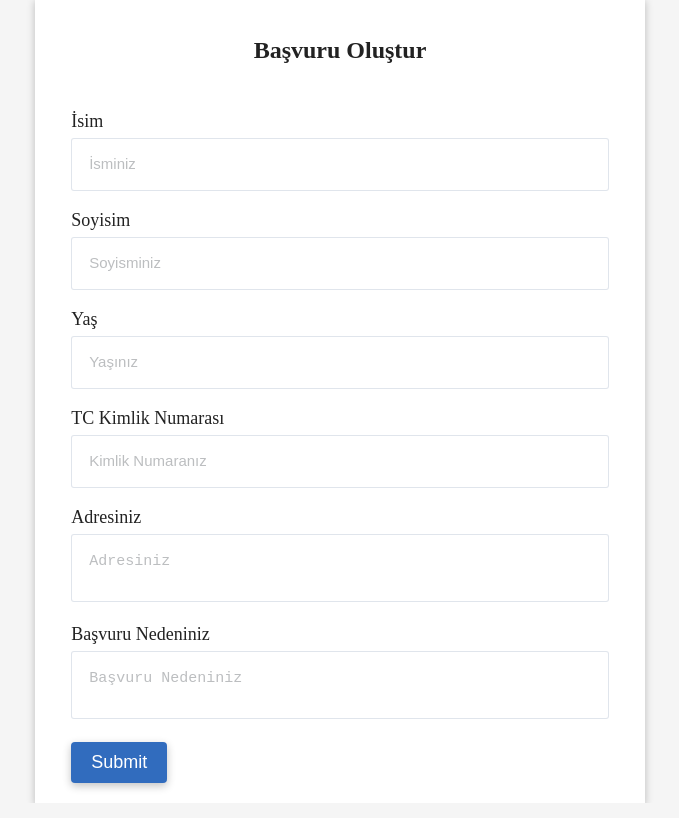
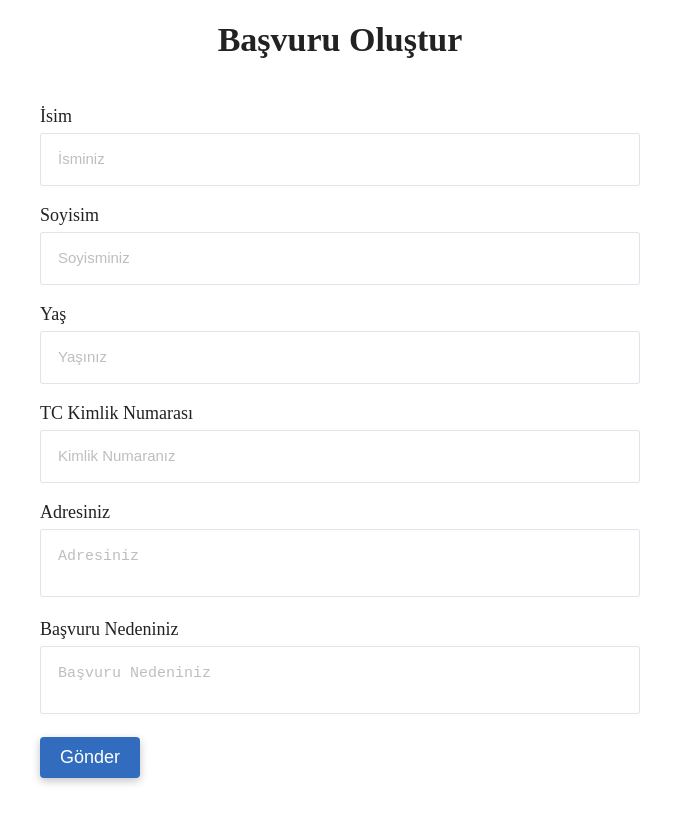
Before and after one commit to 159-Pazarama-React-Bootcamp/final-project-elyasetunahan, a React (Create React App) app: page /basvuru-olustur in a window 1280 px wide. Shown: the whole page, without its empty margins (300-979 px from the left). Built offline with nearby package versions, Linux system fonts and the light colour scheme.

Commit message:
başvuru oluşturma sayfası tamamlandı

```diff
--- a/src/pages/CreateApplicationPage/index.css
+++ b/src/pages/CreateApplicationPage/index.css
@@ -4,22 +4,37 @@ body {
     align-items: center;
     width: 100vw;
     height: 100vh;
-    background: #F5F5F5;
+    background: #F5F7FB;
+}
+
+.create-wrapper {
+    background: #FFFFFF;
+    width: 600px;
+    padding: 40px 50px;
+    box-shadow: rgba(149, 157, 165, 0.2) 0px 8px 24px;
+    border-radius: 3px;
 }
 
 form {
-    background: #ffffff;
-    width: 42vw;
-    padding: 20px 36px;
-    box-shadow: rgba(0, 0, 0, 0.24) 0px 3px 8px;
+    width: 100%;
 }
 
 h2 {
     text-align: center;
-    font-size: 24px;
-    margin-top: 20px;
+    font-size: 34px;
+    color: #222;
+    font-weight: bold;
+    margin-bottom: 30px;
 }
 
 .submit {
-    justify-self: right;
+    margin-top: 15px;
+    font-size: 18px;
+    width: 100%;
+    cursor: pointer;
+    background: #316CBE;
+    color: #ffffff;
+    border-radius: 4px;
+    padding: 10px 25px;
+    box-shadow: rgba(0, 0, 0, 0.24) 0px 3px 8px;
 }
--- a/src/pages/CreateApplicationPage/index.jsx
+++ b/src/pages/CreateApplicationPage/index.jsx
@@ -8,6 +8,7 @@ import { create } from '../../redux/createApplicationSlice';
 import db from '../../firebase';
 import createApplicationSchema from '../../validations/Application';
 import FormInput from '../../components/Input';
+import CustomButton from '../../components/Button';
 
 function CreateApplicationPage() {
   const dispatch = useDispatch();
@@ -17,10 +18,15 @@ function CreateApplicationPage() {
     const docRef = await addDoc(collection(db, 'applications'), payload);
     const applicationData = await getDoc(doc(db, 'applications', docRef.id));
     if (applicationData.exists()) {
-      dispatch(create(applicationData.data()));
+      dispatch(
+        create({
+          ...applicationData.data(),
+          id: applicationData.id,
+        })
+      );
       navigate('/basvuru-basarili');
     } else {
-      console.log('Veri çekilirken hata oluştu.');
+      alert('Veri çekilirken hata oluştu.');
     }
   };
 
@@ -35,22 +41,38 @@ function CreateApplicationPage() {
     },
     validationSchema: createApplicationSchema,
     onSubmit: (values) => {
-      handleUpload(values);
+      handleUpload({
+        ...values,
+        createdAt: new Date().getTime(),
+        status: 'bekliyor',
+        answers: [],
+      });
     },
   });
 
   return (
     <FormikProvider value={formik}>
+      <div className="create-wrapper">
         <form onSubmit={formik.handleSubmit}>
           <h2>Başvuru Oluştur</h2>
-        <FormInput type="text" placeholder="İsminiz" title="İsim" name="isim" />
+          <FormInput
+            type="text"
+            placeholder="İsminiz"
+            title="İsim"
+            name="isim"
+          />
           <FormInput
             type="text"
             placeholder="Soyisminiz"
             title="Soyisim"
             name="soyisim"
           />
-        <FormInput type="number" placeholder="Yaşınız" title="Yaş" name="yas" />
+          <FormInput
+            type="number"
+            placeholder="Yaşınız"
+            title="Yaş"
+            name="yas"
+          />
           <FormInput
             type="string"
             placeholder="Kimlik Numaranız"
@@ -69,10 +91,9 @@ function CreateApplicationPage() {
             title="Başvuru Nedeniniz"
             name="basvuru"
           />
-        <button type="submit" className="submit">
-          Submit
-        </button>
+          <CustomButton type="submit">Gönder</CustomButton>
         </form>
+      </div>
     </FormikProvider>
   );
 }
```
Lines whose indentation alone changed are shown as unchanged.
